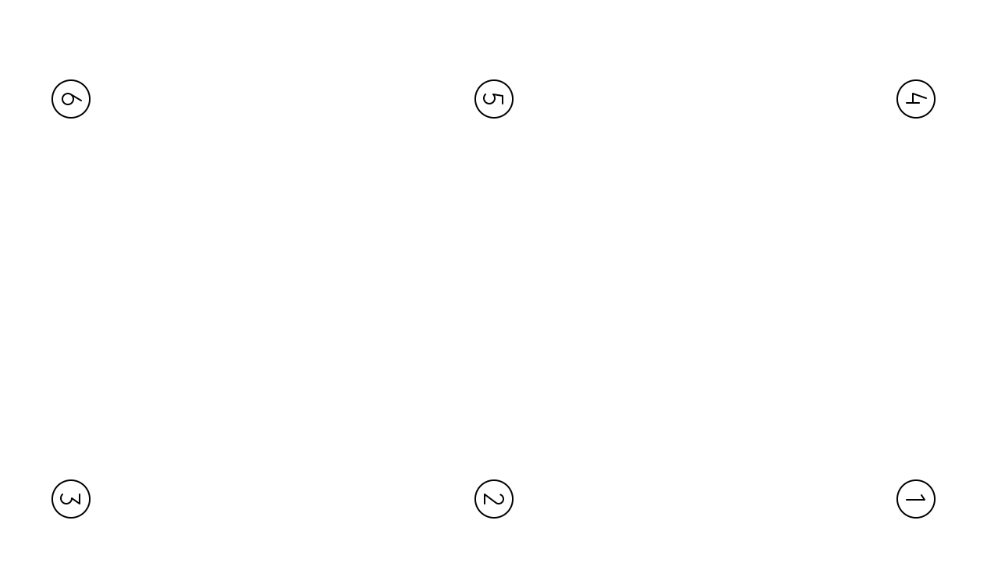
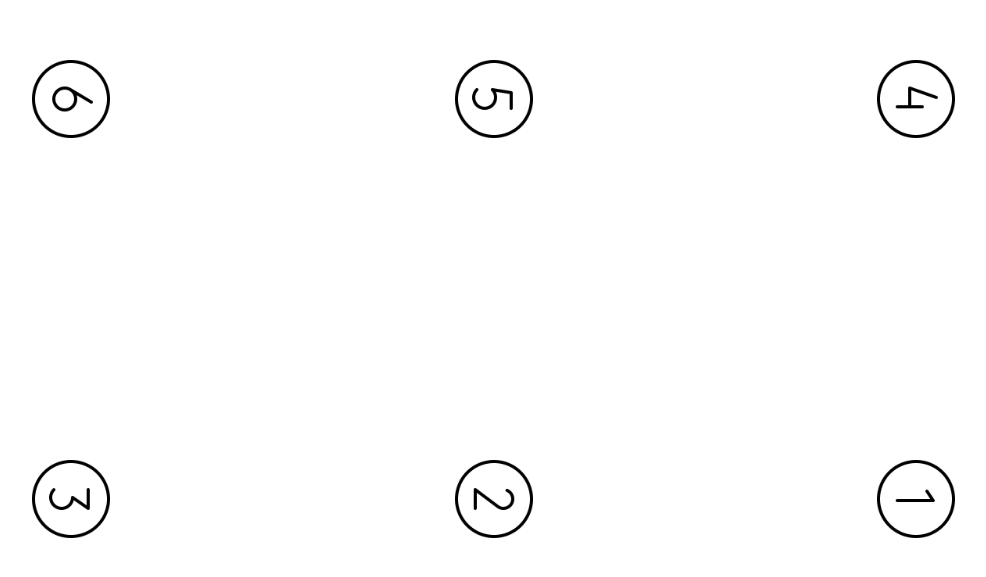
Before and after one commit to Tanbinhimel/blind-keyboard-prototype, an Angular app: page / in a window 1280 px wide. Shown: the part 101-678 px from the top of the page, without its empty margins (140-1126 px from the left). Built offline with nearby package versions, Linux system fonts and the light colour scheme.

Commit message:
#touch updated

```diff
--- a/src/app/canvas/canvas.component.css
+++ b/src/app/canvas/canvas.component.css
@@ -1,19 +1,10 @@
 .main-container {
   position: center;
-  cursor: pointer;
 }
 
-button {
-  font-size: xxx-large;
-  height: 50vh;
-  width: 30vw;
-  margin-left: 1.5vw;
-  margin-right: 1.5vw;
-}
-
-img{
-  height: 50px;
-  width: 50px;
+img {
+  height: 100px;
+  width: 100px;
   transform: rotate(90deg);
 }
 
@@ -21,6 +12,26 @@ img{
   position: absolute;
   z-index: 100;
   top: 50%;
-  left: 30%;
+  left: 50%;
   transform: rotate(90deg);
 }
+
+.container-value {
+  height: 50vh;
+  width: 30vw;
+  margin-left: 1.5vw;
+  margin-right: 1.5vw;
+}
+
+h1{
+  font-size: 6rem;
+}
+
+.letter{
+  height: 100px;
+}
+
+
+.result1{
+  z-index: 100;
+}
--- a/src/app/canvas/canvas.component.html
+++ b/src/app/canvas/canvas.component.html
@@ -1,30 +1,30 @@
-<div class="main-container" (touchstart)="getCoOrdinates($event)">
+<div class="main-container" (touchstart)="getTouches($event)">
   <div class="d-flex flex-row">
-    <button mat-button>
-      <img src="assets/icons/6.png" alt="">
-    </button>
-    <button mat-button>
-      <img src="assets/icons/5.png" alt="">
-    </button>
-    <button mat-button>
-      <img src="assets/icons/4.png" alt="">
-    </button>
+    <div class="container-value d-flex flex-row align-items-center justify-content-center">
+      <img id="6" src="assets/icons/6.png" alt="">
+    </div>
+    <div class="container-value d-flex flex-row align-items-center justify-content-center">
+      <img id="5" src="assets/icons/5.png" alt="">
+    </div>
+    <div class="container-value d-flex flex-row align-items-center justify-content-center">
+      <img id="4" src="assets/icons/4.png" alt="">
+    </div>
   </div>
   <div class="d-flex flex-row">
-    <button mat-button>
-      <img src="assets/icons/3.png" alt="">
-    </button>
-    <button mat-button>
-      <img src="assets/icons/2.png" alt="">
-    </button>
-    <button mat-button>
-      <img src="assets/icons/1.png" alt="">
-    </button>
+    <div class="container-value d-flex flex-row align-items-center justify-content-center">
+      <img id="3" src="assets/icons/3.png" alt="">
+    </div>
+    <div class="container-value d-flex flex-row align-items-center justify-content-center">
+      <img id="2" src="assets/icons/2.png" alt="">
+    </div>
+    <div class="container-value d-flex flex-row align-items-center justify-content-center">
+      <img id="1" src="assets/icons/1.png" alt="">
+    </div>
   </div>
 </div>
 
 <div class="result">
-  <div *ngFor="let touch of touches; index as i">
-    <p>Touch No# {{i + 1}}: ({{touch.clientX | number}}, {{touch.clientY | number}})</p>
+  <div *ngIf="letter">
+    <h1>{{letter}}</h1>
   </div>
 </div>
--- a/src/app/canvas/canvas.component.ts
+++ b/src/app/canvas/canvas.component.ts
@@ -6,20 +6,100 @@ import {Component, OnInit} from '@angular/core';
   styleUrls: ['./canvas.component.css']
 })
 export class CanvasComponent implements OnInit {
-  coOrdinates: { x: number, y: number };
-  offset: { x: number, y: number };
   touches: any;
+  touchIdList: any;
+  letter: string | undefined;
+
+  mapValue = [
+    {key: [4], value: 'A'},
+    {key: [4, 5], value: 'B'},
+    {key: [1, 4], value: 'C'},
+    {key: [1, 2, 4], value: 'D'},
+    {key: [2, 4], value: 'E'},
+    {key: [1, 4, 5], value: 'F'},
+    {key: [1, 2, 4, 5], value: 'G'},
+    {key: [2, 4, 5], value: 'H'},
+    {key: [1, 5], value: 'I'},
+    {key: [1, 2, 5], value: 'J'},
+    {key: [4, 6], value: 'K'},
+    {key: [4, 5, 6], value: 'L'},
+    {key: [1, 4, 6], value: 'M'},
+    {key: [1, 2, 4, 6], value: 'N'},
+    {key: [2, 4, 6], value: 'O'},
+    {key: [1, 4, 5, 6], value: 'P'},
+    {key: [1, 2, 4, 5, 6], value: 'Q'},
+    {key: [2, 4, 5, 6], value: 'R'},
+    {key: [1, 5, 6], value: 'S'},
+    {key: [1, 2, 5, 6], value: 'T'},
+    {key: [3, 4, 6], value: 'U'},
+    {key: [3, 4, 5, 6], value: 'V'},
+    {key: [1, 2, 3, 5], value: 'W'},
+    {key: [1, 3, 4, 6], value: 'X'},
+    {key: [1, 2, 3, 4, 6], value: 'Y'},
+    {key: [2, 3, 4, 6], value: 'Z'}
+  ];
+
+  morseCode = [
+    {key: '1', value: [50, 150, 150, 150, 150]},
+    {key: '2', value: [50, 50, 150, 150, 150]},
+    {key: '3', value: [50, 50, 50, 150, 150]},
+    {key: '4', value: [50, 50, 50, 50, 150]},
+    {key: '5', value: [50, 50, 50, 50, 50]},
+    {key: '6', value: [150, 50, 50, 50, 50]},
+
+  ]
 
   constructor() {
-    this.coOrdinates = {x: 0, y: 0};
-    this.offset = {x: 0, y: 0};
   }
 
   ngOnInit(): void {
+    this.letter = '';
   }
 
-  getCoOrdinates($event: TouchEvent) {
-    this.touches = $event.touches;
-    console.log(this.touches);
+  getTouches(event: TouchEvent) {
+    this.touches = event.touches;
+    event.preventDefault();
+    const touchIdList = this.getTouchIdList(this.touches);
+    this.getCharacter(touchIdList);
+    this.touchIdList = touchIdList;
+    console.log(touchIdList);
+  }
+
+  getTouchIdList(touches: any) {
+    const touchIdList = [];
+
+    for (const touch of touches) {
+      if (touch.target.id) {
+        this.morseCode.forEach(code => {
+          if(code.key == touch.target.id){
+            window.navigator.vibrate(code.value);
+          }
+        })
+
+        touchIdList.push(parseInt(touch.target.id));
+      }
+    }
+    return touchIdList.sort();
+  }
+
+  private getCharacter(touchIdList: any[]) {
+    this.mapValue.forEach(map => {
+      console.log('res', touchIdList, map.key);
+      if (this.isArrayEqual(map.key, touchIdList)) {
+        this.letter = map.value;
+      }
+    });
+  }
+
+  isArrayEqual(array1: any[], array2: any[]) {
+    if (array1.length !== array2.length) {
+      return false;
+    }
+    for (let i = 0; i < array1.length; i++) {
+      if (array1[i] !== array2[i]) {
+        return false;
+      }
+    }
+    return true;
   }
 }
```
